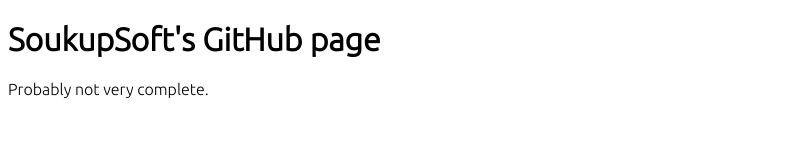
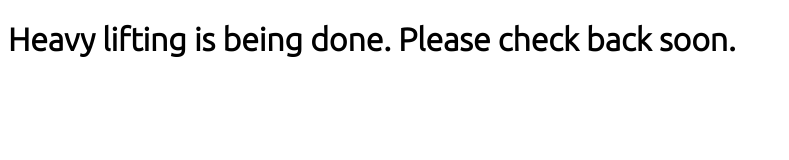
Before and after one commit to SoukupSoft/soukupsoft.github.io, a plain HTML site: page index.html in a window 1280 px wide. Shown: the whole page, without its empty margins (0-789 px from the left). Drawn offline with Linux system fonts and the light colour scheme.

Commit message:
Web update

```diff
--- a/index.html
+++ b/index.html
@@ -9,10 +9,9 @@
         font-family: "Ubuntu", sans-serif;
       }
     </style>
-    <title>Coming soon...</title>
+    <title>Under Construction</title>
   </head>
   <body>
-    <h1>SoukupSoft's GitHub page</h1>
-    <p>Probably not very complete.</p>
+    <h1>Heavy lifting is being done. Please check back soon.</h1>
   </body>
 </html>
```
